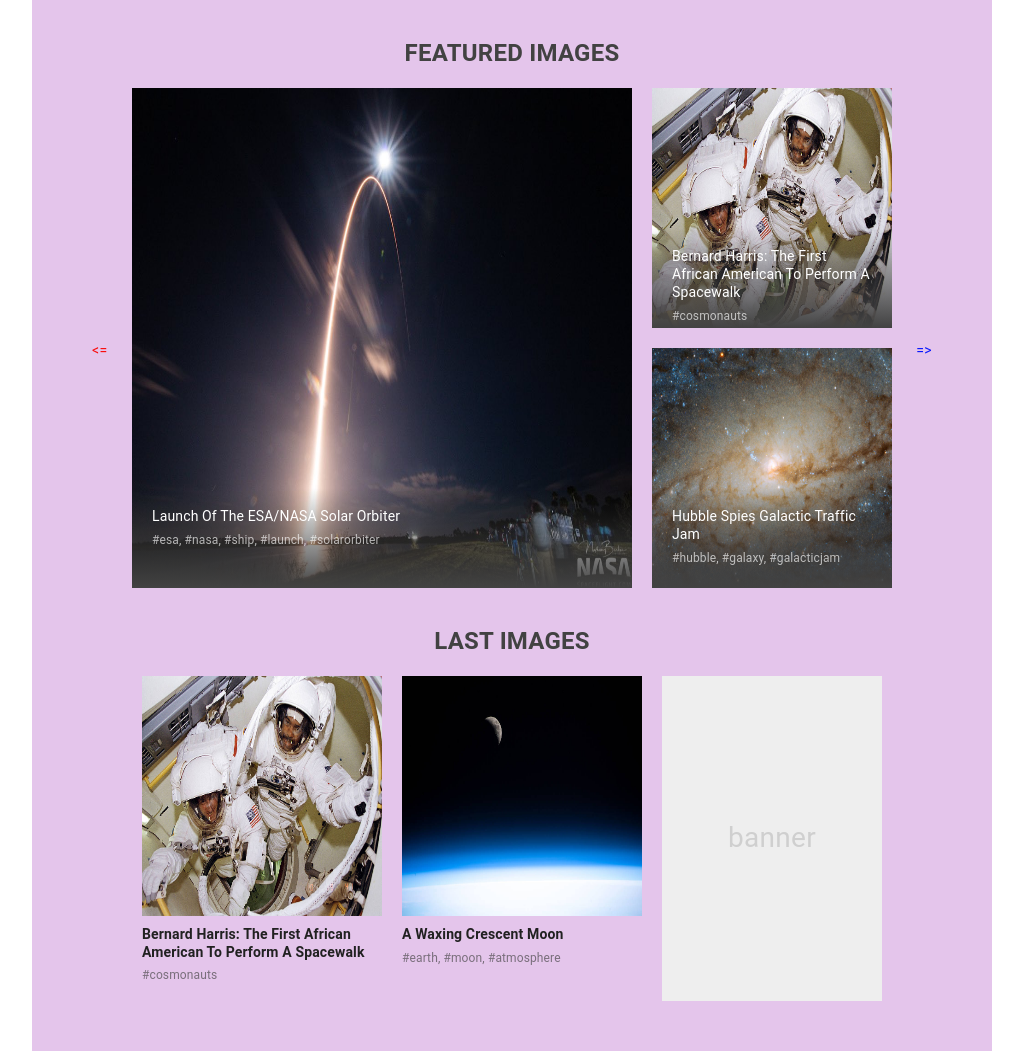
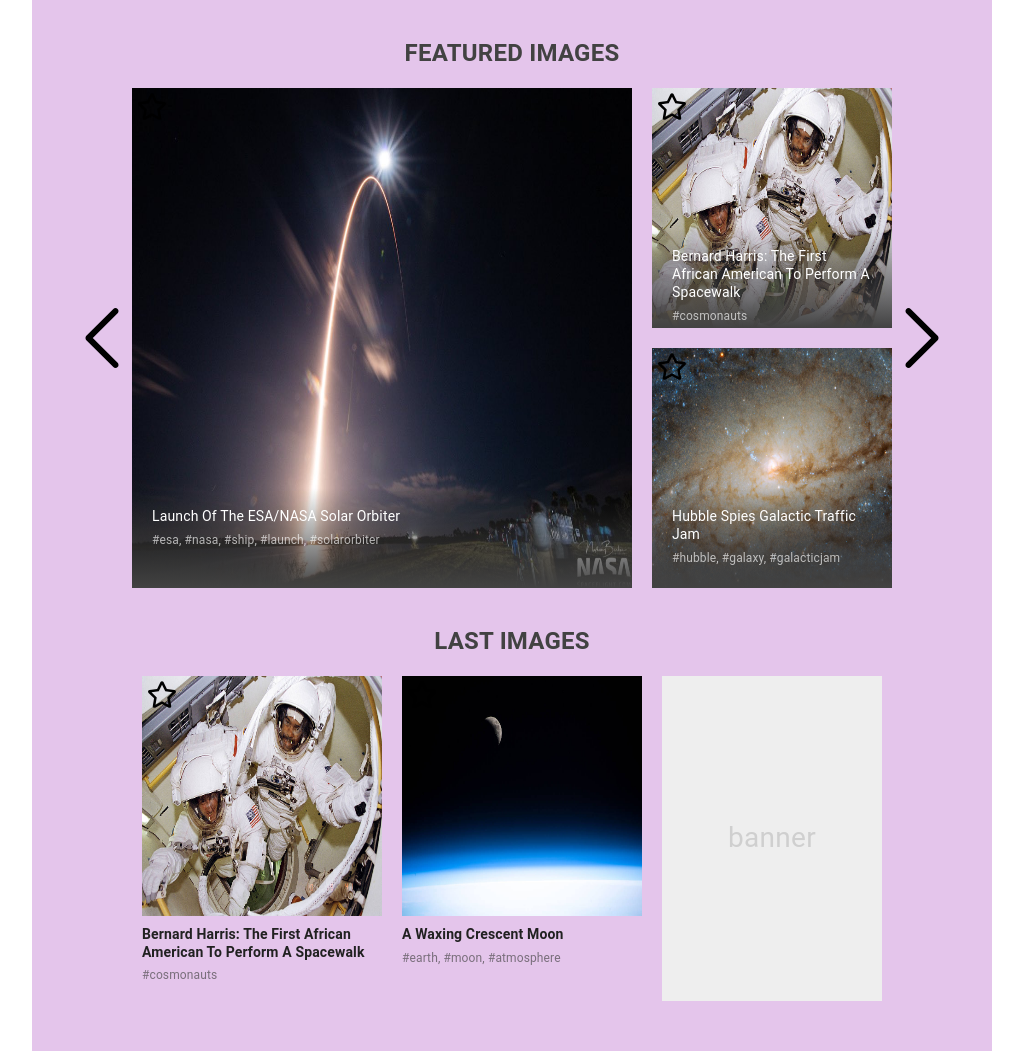
Before and after one commit to Luydmyla/catalog-test, a plain HTML site: page index.html in a window 1280 px wide. Shown: the whole page, without its empty margins (128-1151 px from the left). Drawn offline with nearby package versions, Linux system fonts and the light colour scheme.

Commit message:
added stars

```diff
--- a/css/common.css
+++ b/css/common.css
@@ -167,19 +167,42 @@
     .featured-list::before {
       position: absolute;
       top: 50%;
-      left: -50px;
-      display: block;
-      content: "<=";
-      color: rgb(249, 13, 13);
+      left: -70px;
+      transform:translateY(-50%);
+      content: "";
+      display: inline-block;
+      width: 60px;
+      height: 60px;
+      background-size: contain;
+      background-repeat: no-repeat;
+      background-image: url(../__in/icons/back.svg);
+      color: var(--icon-color-second);
+      cursor: pointer;
+    }
+    .featured-list:hover::before{
+color:var(--icon-color-first);
+background-color: var(--second-background-color);
 
     }
     .featured-list::after{
       position: absolute;
       top: 50%;
-      right: -50px;
-      display:block;
-      content: "=>";
-      color: rgb(8, 24, 254);
+      right: -70px;
+      transform:translateY(-50%);
+      content: "";
+      display: inline-block;
+      width: 60px;
+      height: 60px;
+      background-size: contain;
+      background-repeat: no-repeat;
+      background-image: url(../__in/icons/next.svg);
+      color: var(--icon-color-second);
+      cursor: pointer;
+    }
+    .featured-list:hover::after
+     {
+      color: var(--icon-color-first);
+      background-color: var(--second-background-color);
     }
 }
 
@@ -213,6 +236,26 @@
   height: 240px;
   background-color: var(--primary-background-color);
 }
+.featured-item::before{
+  position: absolute;
+  top: 5px;
+  left: 5px;
+  /* transform:translateY(-50%); */
+  content: "";
+  display: inline-block;
+  width: 30px;
+  height: 30px;
+  background-size: contain;
+  background-repeat: no-repeat;
+  background-image: url(../__in/icons/star-regular.svg);
+  color: blue;
+  cursor: pointer;
+}
+.featured-item:hover::before {
+
+  background-image: url(../__in/icons/star-solid.svg);
+}
+
   @media screen and (min-width: 680px) {
     .featured-item:nth-child(even){
      margin-right: 20px;
@@ -259,9 +302,9 @@
     }
   }
 
-.featured-link{
+/* .featured-link{
   display: block;
-}
+} */
 
 .featured-footer{
   position: absolute;
@@ -284,6 +327,7 @@
   color: var(--accent-color);
   text-transform: capitalize;
   margin-bottom: 5px;
+  cursor: pointer;
 }
 
 .featured-tags {
@@ -293,6 +337,7 @@
   letter-spacing: .01em;
   color: var(--third-text-color);
   text-transform: lowercase;
+  cursor: pointer;
 }
 .last{
   display: flex;
@@ -323,6 +368,7 @@
 }
 
 .last-card{
+  position: relative;
       display: flex;
       justify-content: center;
       align-items: center;
@@ -343,7 +389,26 @@
 width: 100%;
   }
 }
+.last-card::before {
+  position: absolute;
+  top: 5px;
+  left: 5px;
+  /* transform:translateY(-50%); */
+  content: "";
+  display: inline-block;
+  width: 30px;
+  height: 30px;
+  background-size: contain;
+  background-repeat: no-repeat;
+  background-image: url(../__in/icons/star-regular.svg);
+  color: blue;
+  cursor: pointer;
+}
 
+.last-card:hover::before {
+
+  background-image: url(../__in/icons/star-solid.svg);
+}
   .last-footer{
     width: 100%;
     display: flex;
@@ -379,6 +444,7 @@
     color: var(--primary-text-color);
     text-transform: capitalize;
     margin-bottom: 5px;
+    cursor: pointer;
   }
   .last-tags{
     font-weight: normal;
@@ -387,6 +453,7 @@
     letter-spacing: .01em;
     color: var(--secondary-text-color);
     text-transform: lowercase;
+    cursor: pointer;
   }
 
   @media screen and (max-width: 979px) {
--- a/js/catalog.js
+++ b/js/catalog.js
@@ -61,14 +61,12 @@
     .map(({ id, image, tags, title, url }) => {
       return `<li data-id=${id} class="featured-item">
             <div class="featured-card">
-              <a href class="featured-link link>">
                 <img
                src="../__in/${image}"
                 alt="${url}"
                 width="100%"
                 height="100%"
               />
-              </a>
             </div>
             <div class="featured-footer">
               <h3 class="featured-names">${title}</h3>
@@ -85,14 +83,12 @@
     .map(({ id, image, tags, title, url }) => {
       return `<li data-id=${id} class="last-item">
               <div class="last-card">
-                <a href class="last-link link>">
                 <img
                src="../__in/${image}"
                 alt="${url}"
                 width="240px"
                 height="240px"
               />
-                </a>
               </div>
               <div class="last-footer">
                 <h3 class="last-names">${title}</h3>
```
